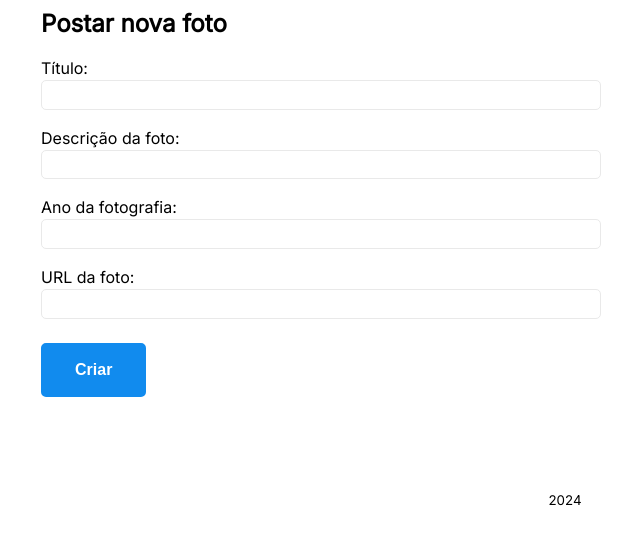
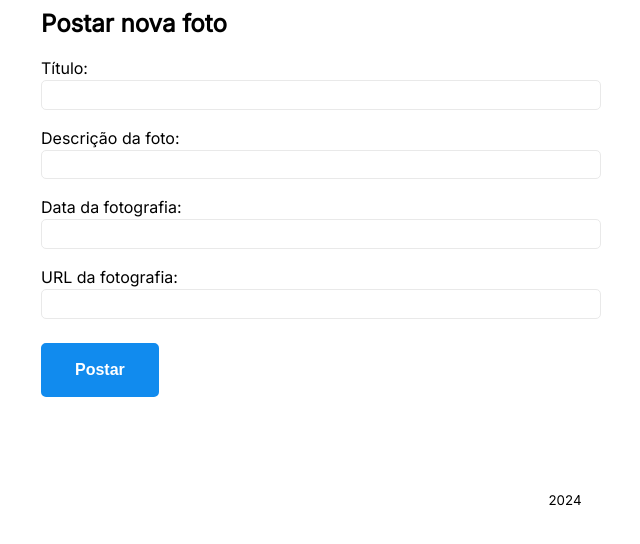
Before and after one commit to GustavoNNS/Segunda-entrega-Lab-SisInfo, a Django app: page /catalogo/postar_foto/ in a window 1280 px wide. Shown: the part 264-808 px from the top of the page, without its empty margins (75-715 px from the left). Run offline with Django 5.2, Linux system fonts and the light colour scheme.

Commit message:
Views Funcionais com DjangoForms e validação de dados

```diff
--- /dev/null
+++ b/Blog/catalogoFotos/forms.py
@@ -0,0 +1,19 @@
+from django.forms import ModelForm
+from .models import Post
+
+
+class PostForm(ModelForm):
+    class Meta:
+        model = Post
+        fields = [
+            'titulo',
+            'descricao',
+            'ano_foto',
+            'url_foto',
+        ]
+        labels = {
+            'titulo': 'Título',
+            'ano_foto': 'Data da fotografia',
+            'descricao': 'Descrição da foto',
+            'url_foto': 'URL da fotografia',
+        }
--- a/Blog/catalogoFotos/templates/catalogoFotos/postar.html
+++ b/Blog/catalogoFotos/templates/catalogoFotos/postar.html
@@ -2,23 +2,8 @@
 <h2>Postar nova foto</h2>
 <form method="POST" action="{% url 'catalogo:postar' %}">
   {% csrf_token %}
-  <p>
-    <label for="id_titulo">Título:</label>
-    <input type="text" name="titulo" id="id_titulo" />
-  </p>
-  <p>
-    <label for="id_descricao">Descrição da foto:</label>
-    <input type="text" name="descricao" id="id_descricao" />
-  </p>
-  <p>
-    <label for="id_ano_foto">Ano da fotografia:</label>
-    <input type="number" name="ano_foto" id="id_ano_foto" />
-  </p>
-  <p>
-    <label for="id_url_foto">URL da foto:</label>
-    <input type="url" name="url_foto" id="id_url_foto" />
-  </p>
-  <button type="submit">Criar</button>
+  {{ form.as_p }}
+  <button type="submit">Postar</button>
 </form>
 
 {% endblock content %}
--- a/Blog/catalogoFotos/views.py
+++ b/Blog/catalogoFotos/views.py
@@ -1,7 +1,7 @@
 from django.shortcuts import render, get_object_or_404
 from django.http import HttpResponse
 from .models import Post
-import datetime
+from .forms import PostForm
 
 def catalogo_fotos(request):
     context = {"lista_fotos": Post.objects.all() }
@@ -23,30 +23,46 @@ from django.urls import reverse
 
 def postar_foto(request):
     if request.method == 'POST':
-        foto = Post(titulo = request.POST['titulo'],
-                    descricao = request.POST["descricao"],
-                    ano_foto = request.POST['ano_foto'],
-                    url_foto = request.POST['url_foto'])
-        foto.save()
-        return HttpResponseRedirect(
-            reverse('catalogo:detail', args=(foto.id, )))
+        form = PostForm(request.POST)
+        if form.is_valid():
+            form_titulo = form.cleaned_data['titulo']
+            form_descricao = form.cleaned_data['descricao']
+            form_ano_foto = form.cleaned_data['ano_foto']
+            form_url_foto = form.cleaned_data['url_foto']
+            foto = Post(titulo = form_titulo,
+                        descricao = form_descricao,
+                        ano_foto = form_ano_foto,
+                        url_foto = form_url_foto)
+            foto.save()
+            return HttpResponseRedirect(reverse('catalogo:detail', args=(foto.id, )))
     else:
-        return render(request, 'catalogoFotos/postar.html', {})
+        form = PostForm()
+        context = {'form' : form}
+        return render(request, 'catalogoFotos/postar.html', context)
 
 def atualizar_post(request, foto_id):
     foto = get_object_or_404(Post, pk=foto_id)
 
     if request.method == "POST":
-        foto.titulo = request.POST['titulo']
-        foto.descricao = request.POST["descricao"]
-        foto.ano_foto = int(request.POST['ano_foto'])
-        foto.url_foto = request.POST['url_foto']
-        foto.save()
-        return HttpResponseRedirect(
-            reverse('catalogo:detail', args=(foto.id, )))
-
-    context = {'foto': foto}
-    return render(request, 'catalogoFotos/atualizar.html', context)
+        form = PostForm(request.POST)
+        if form.is_valid():
+            foto.titulo = form.cleaned_data['titulo']
+            foto.descricao = form.cleaned_data['descricao']
+            foto.ano_foto = form.cleaned_data['ano_foto']
+            foto.url_foto = form.cleaned_data['url_foto']
+            foto.save()
+            return HttpResponseRedirect(
+                reverse('catalogo:detail', args=(foto.id, )))
+    else:
+        form = PostForm(
+            initial={
+                'titulo': foto.titulo,
+                'descricao' : foto.descricao,
+                'ano_foto': foto.ano_foto,
+                'url_foto': foto.url_foto
+            })
+        context = {'foto': foto, 'form':form}
+        return render(request, 'catalogoFotos/atualizar.html', context)
 
 def deletar_foto(request, foto_id):
     foto = get_object_or_404(Post, pk=foto_id)
```
Also changed, not shown: Blog/catalogoFotos/templates/catalogoFotos/atualizar.html (+1 -35 lines).
